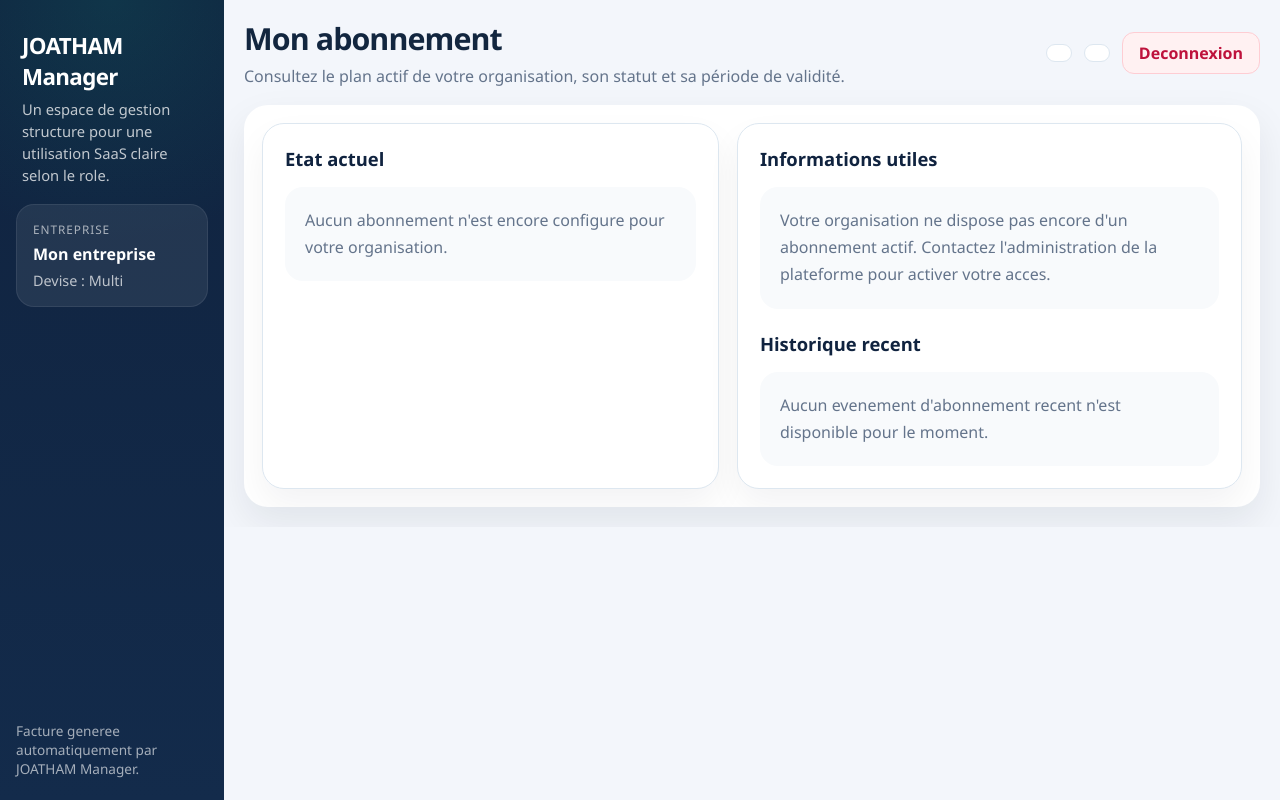
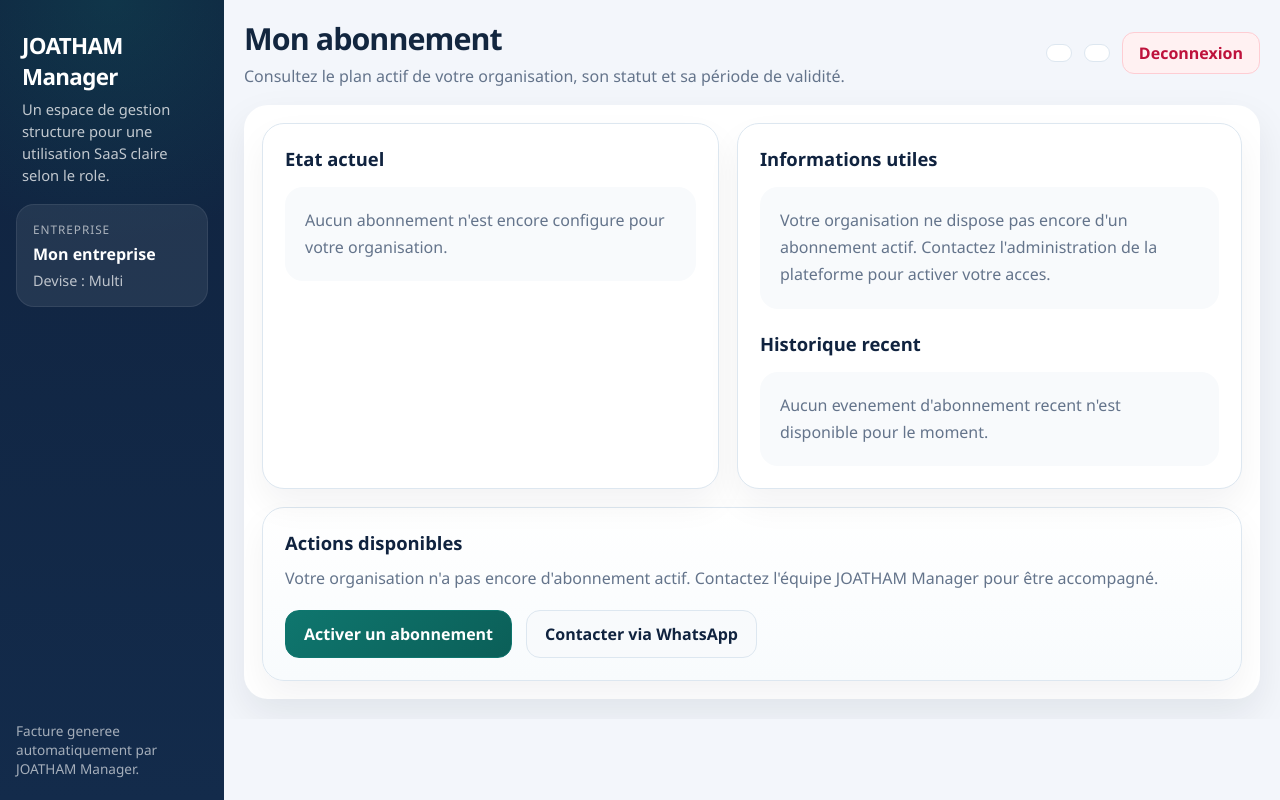
Before and after one commit to CCPJOATHAM/joatham-manager-saas, a Django app: template templates/core/subscription_overview.html in a window 1280 px wide. Run offline with Django 5.2, Linux system fonts and the light colour scheme; the template is opened without the code that fills it, so the values that code supplies are empty.

Commit message:
Ajout actions business sur Mon abonnement

```diff
--- a/templates/core/subscription_overview.html
+++ b/templates/core/subscription_overview.html
@@ -101,9 +101,68 @@
         line-height: 1.6;
     }
 
+    .actions-card {
+        margin-top: 18px;
+        border: 1px solid #dde7f0;
+        border-radius: 22px;
+        background: linear-gradient(180deg, #ffffff 0%, #f8fbfd 100%);
+        padding: 22px;
+        box-shadow: 0 16px 34px rgba(15, 23, 42, 0.05);
+    }
+
+    .actions-card h2 {
+        margin: 0 0 10px;
+        font-size: 1.15rem;
+        color: #10233f;
+    }
+
+    .actions-card p {
+        margin: 0;
+        color: #64748b;
+        line-height: 1.7;
+    }
+
+    .subscription-actions {
+        display: flex;
+        flex-wrap: wrap;
+        gap: 14px;
+        margin-top: 18px;
+    }
+
+    .btn-action {
+        display: inline-flex;
+        align-items: center;
+        justify-content: center;
+        min-height: 48px;
+        padding: 0 18px;
+        border-radius: 14px;
+        text-decoration: none;
+        font-weight: 700;
+        border: 1px solid #dde7f0;
+    }
+
+    .btn-action.primary {
+        background: linear-gradient(135deg, #0f766e, #0b5f58);
+        border-color: #0f766e;
+        color: #fff;
+    }
+
+    .btn-action.secondary {
+        background: #f8fafc;
+        color: #10233f;
+    }
+
     @media (max-width: 980px) {
         .subscription-grid {
             grid-template-columns: 1fr;
+        }
+
+        .subscription-actions {
+            flex-direction: column;
+        }
+
+        .btn-action {
+            width: 100%;
         }
     }
 </style>
@@ -162,4 +221,40 @@
         {% endif %}
     </section>
 </div>
+
+<section class="actions-card">
+    <h2>Actions disponibles</h2>
+    <p>
+        {% if subscription %}
+            Selon l'état de votre abonnement, vous pouvez demander une évolution de plan ou une réactivation de votre accès.
+        {% else %}
+            Votre organisation n'a pas encore d'abonnement actif. Contactez l'équipe JOATHAM Manager pour être accompagné.
+        {% endif %}
+    </p>
+
+    <div class="subscription-actions">
+        {% if subscription %}
+            {% if subscription.statut == "essai" %}
+            <a class="btn-action primary" href="{% url 'subscription_payment_create' %}">Passer au plan payant</a>
+            {% elif subscription.statut == "expire" or subscription.statut == "suspendu" %}
+            <a class="btn-action primary" href="{% url 'subscription_payment_create' %}">Réactiver abonnement</a>
+            {% elif subscription.statut == "actif" %}
+            <a class="btn-action primary" href="{% url 'subscription_payment_create' %}">Changer de plan</a>
+            {% else %}
+            <a class="btn-action primary" href="{% url 'subscription_payment_create' %}">Gérer mon abonnement</a>
+            {% endif %}
+        {% else %}
+        <a class="btn-action primary" href="{% url 'subscription_payment_create' %}">Activer un abonnement</a>
+        {% endif %}
+
+        <a
+            class="btn-action secondary"
+            href="https://api.whatsapp.com/send?text=Bonjour%20JOATHAM%20Manager%2C%20je%20souhaite%20%C3%AAtre%20accompagn%C3%A9%20pour%20mon%20abonnement."
+            target="_blank"
+            rel="noopener"
+        >
+            Contacter via WhatsApp
+        </a>
+    </div>
+</section>
 {% endblock %}
```
